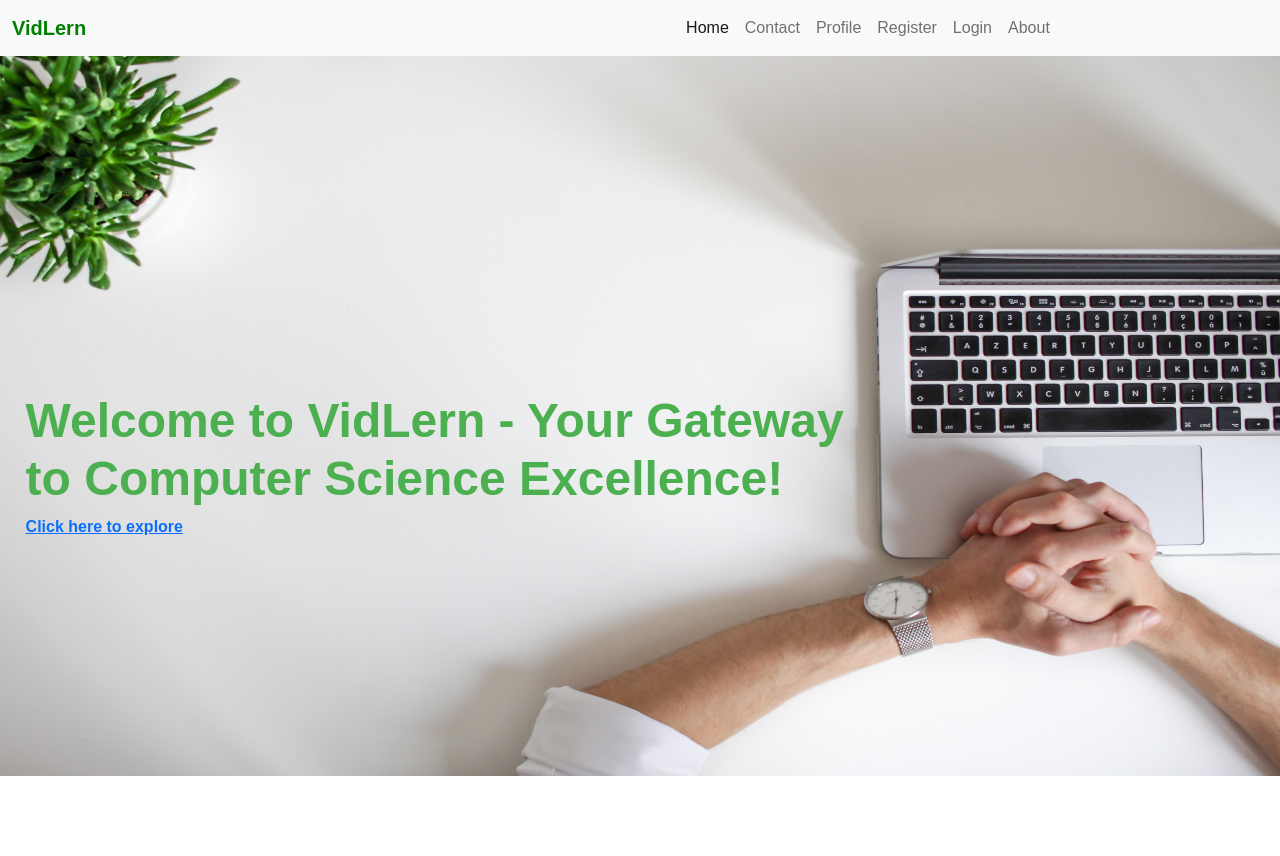
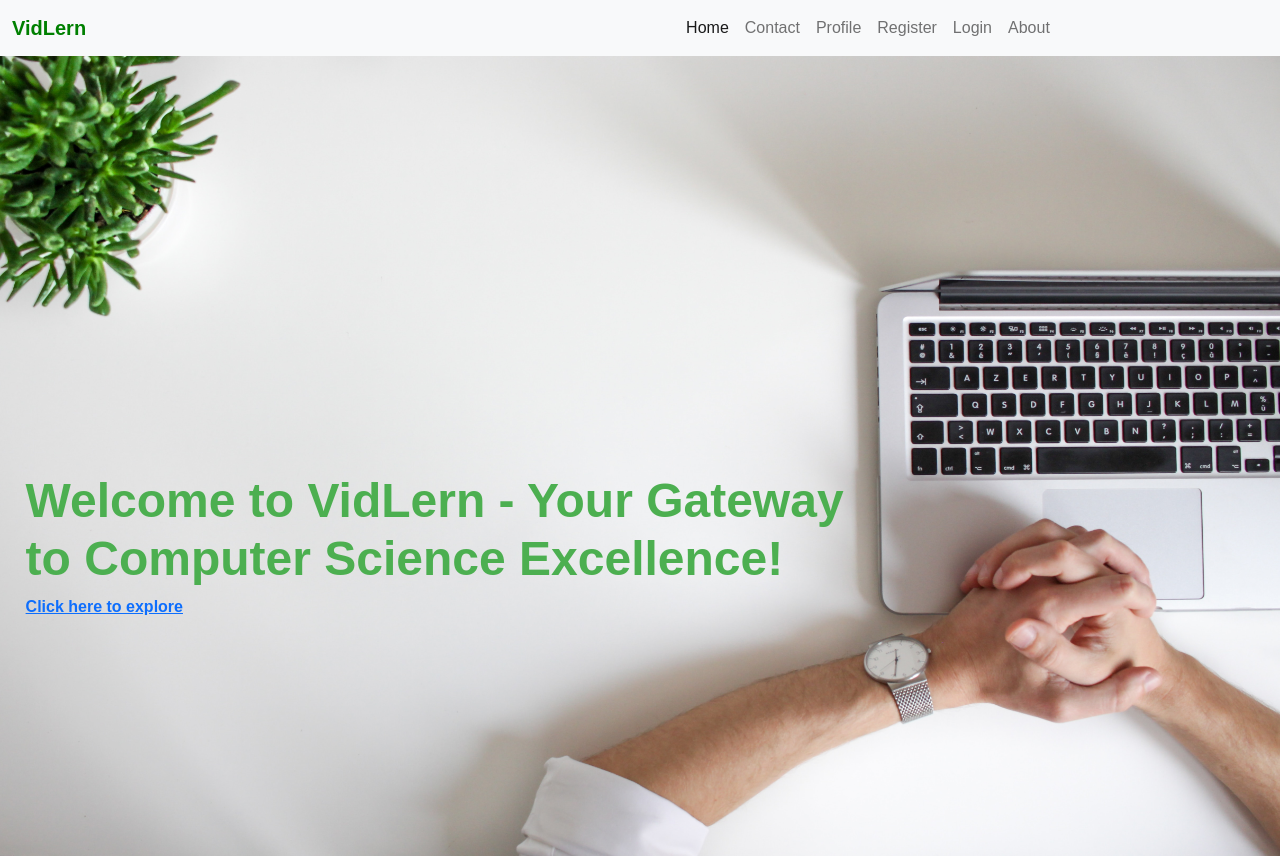
Before and after one commit to gyanendra54/ByteLern, a React (Vite) app in the folder client/: page / in a window 1280 px wide. Before the commit the page ends 800 px from the top, so only its background shows below. Built offline with nearby package versions, Linux system fonts and the light colour scheme; no server answers.

Commit message:
full hight of image

```diff
--- a/client/src/App.css
+++ b/client/src/App.css
@@ -187,7 +187,7 @@
 
 
 .img2{
-  height: 90vh;
+  height:100vh;
   width: 100vw;
 }
 
```
